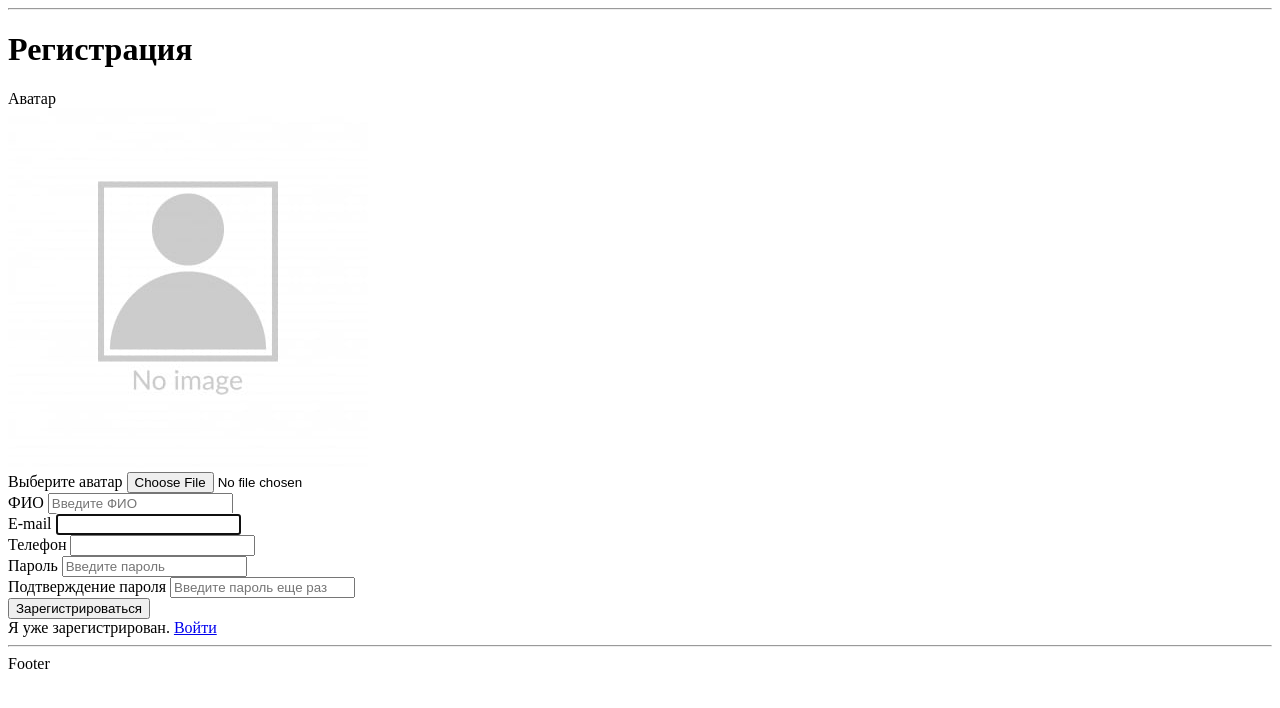
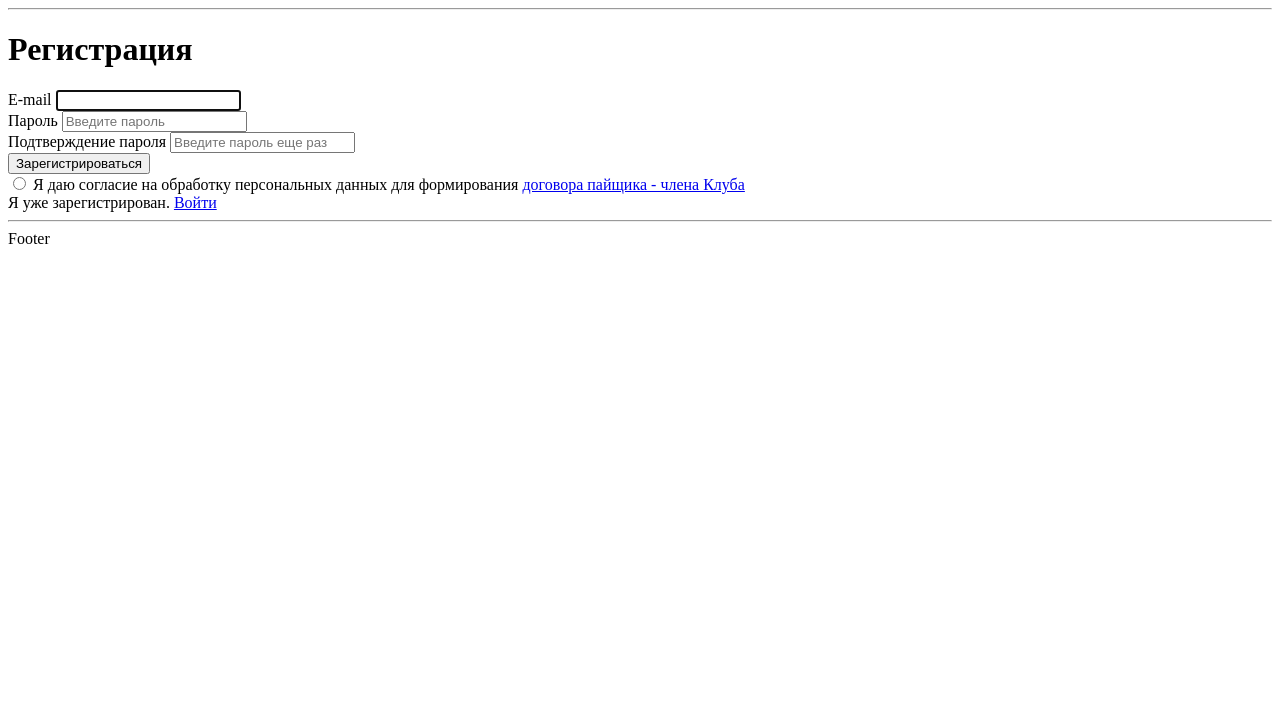
Before and after one commit to andryplekhanov/business-platform, a Django app: page /signup/ in a window 1280 px wide. Shown: the part 62-770 px from the top of the page. Run offline with Django 3.2, Linux system fonts and the light colour scheme.

Commit message:
исправлена стр регистрации

```diff
--- a/app_users/forms.py
+++ b/app_users/forms.py
@@ -6,20 +6,6 @@ from django.utils.translation import gettext_lazy as _
 
 
 class CreationUserForm(UserCreationForm):
-    full_name = forms.CharField(max_length=255, required=False, label=_('ФИО'),
-                                widget=forms.TextInput(attrs={
-                                    'class': 'form-input',
-                                    'data-validate': 'require',
-                                    'placeholder': _('Введите ФИО'),
-                                    'maxlength': '255'
-                                }))
-    avatar = forms.ImageField(required=False, label=_('Аватар'),
-                              widget=forms.ClearableFileInput(attrs={
-                                  'class': 'Profile-file form-input',
-                                  'type': 'file',
-                                  'accept': '.jpg,.gif,.png',
-                                  'data-validate': 'onlyImgAvatar'
-                              }))
     email = forms.EmailField(max_length=250, label='email', required=True,
                              widget=forms.TextInput(attrs={
                                  'class': 'form-input',
@@ -42,12 +28,10 @@ class CreationUserForm(UserCreationForm):
                                     'autocomplete': 'new-password',
                                     'maxlength': '150'
                                 }))
-    phone_number = forms.CharField(required=False, label=_('Номер телефона'),
-                                   widget=forms.TextInput(attrs={'class': 'form-input'}))
 
     class Meta:
         model = get_user_model()
-        fields = ('email', 'password1', 'password2', 'full_name', 'phone_number', 'avatar')
+        fields = ('email', 'password1', 'password2')
 
 
 class UserChangingForm(UserChangeForm):
--- a/app_users/models.py
+++ b/app_users/models.py
@@ -17,7 +17,7 @@ class User(AbstractBaseUser, PermissionsMixin):
     email = models.EmailField(_('email'), unique=True)
     full_name = models.CharField(_('ФИО'), max_length=255, blank=True)
     date_joined = models.DateTimeField(_('дата регистрации'), auto_now_add=True)
-    is_active = models.BooleanField(_('является активным'), default=True)
+    is_active = models.BooleanField(_('является активным'), default=False)
     is_staff = models.BooleanField(default=False, verbose_name=_('является сотрудником'))
     image_validator = FileExtensionValidator(
         allowed_extensions=['png', 'jpg', 'gif'],
@@ -28,7 +28,7 @@ class User(AbstractBaseUser, PermissionsMixin):
     phone_regex = RegexValidator(regex=r'^\+\d{11,15}',
                                  message=_("Номер телефона должен быть в формате: '+79012345678'."))
     phone_number = models.CharField(validators=[phone_regex], max_length=17, blank=True,
-                                    verbose_name=_('номер телефона'), unique=True)
+                                    verbose_name=_('номер телефона'))
     objects = UserManager()
 
     USERNAME_FIELD = 'email'
--- a/app_users/templates/app_users/signup.html
+++ b/app_users/templates/app_users/signup.html
@@ -10,55 +10,12 @@
                         <div>{{ error|escape }}</div>
                     {% endfor %}
                 {% endif %}
-                    <div class="row-block">
-                        <div class="form-group">
-                            <label class="form-label" for="{{ form.avatar.id_for_avatar }}">
-                                {% trans 'Аватар' %}
-                            </label>
-                            <div class="Profile-avatar Profile-avatar_noimg">
-                                <div class="Profile-img">
-                                    <img src="{% static 'assets/img/no_img.jpg' %}" alt="нет аватара"/>
-                                </div>
-                                <label class="Profile-fileLabel" for="{{ form.avatar.id_for_avatar }}">
-                                    {% trans 'Выберите аватар' %}
-                                </label>
-                                {{ form.avatar }}
-                                {% if form.avatar.errors %}
-                                    {% for error in form.avatar.errors %}
-                                        <div class="form-error">{{ error|escape }}</div>
-                                    {% endfor %}
-                                {% endif %}
-                            </div>
-                        </div>
-                        <div class="form-group">
-                            <label class="form-label" for="{{ form.full_name.id_for_full_name }}">
-                                {% trans 'ФИО' %}
-                            </label>
-                            {{ form.full_name }}
-                            {% if form.full_name.errors %}
-                                {% for error in form.full_name.errors %}
-                                    <div class="form-error">{{ error|escape }}</div>
-                                {% endfor %}
-                            {% endif %}
-                        </div>
-                    </div>
                     <div>
                         <div>
                             <label for="{{ form.email.id_for_email }}">E-mail</label>
                             {{ form.email }}
                             {% if form.email.errors %}
                                 {% for error in form.email.errors %}
-                                    <div>{{ error|escape }}</div>
-                                {% endfor %}
-                            {% endif %}
-                        </div>
-                        <div>
-                            <label for="{{ form.phone_number.id_for_phone_number }}">
-                                {% trans 'Телефон' %}
-                            </label>
-                            {{ form.phone_number }}
-                            {% if form.phone_number.errors %}
-                                {% for error in form.phone_number.errors %}
                                     <div>{{ error|escape }}</div>
                                 {% endfor %}
                             {% endif %}
@@ -89,6 +46,13 @@
                             <div>
                                 <button type="submit">{% trans 'Зарегистрироваться' %}</button>
                             </div>
+                            <div>
+                                <input type="radio" id="agreement" name="agreement" value="yes" required>
+                                <label for="agreement">
+                                    {% trans 'Я даю согласие на обработку персональных данных для формирования' %}
+                                    <a href="#">{% trans 'договора пайщика - члена Клуба' %}</a>
+                                </label>
+                            </div>
                             <div>{% trans "Я уже зарегистрирован." %}
                                 <a href="{% url 'login' %}">{% trans "Войти" %}</a>
                             </div>
```
Also changed, not shown: app_users/migrations/0002_auto_20230208_1122.py (added), db.sqlite3, media/avatars/node_415574_1653686029.jpg (added).
